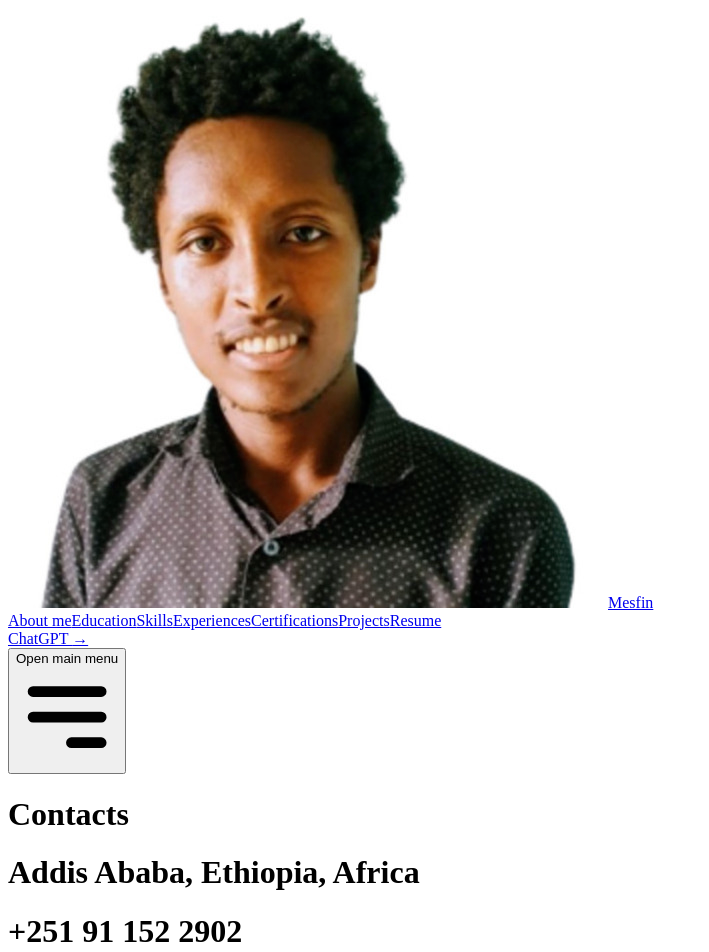
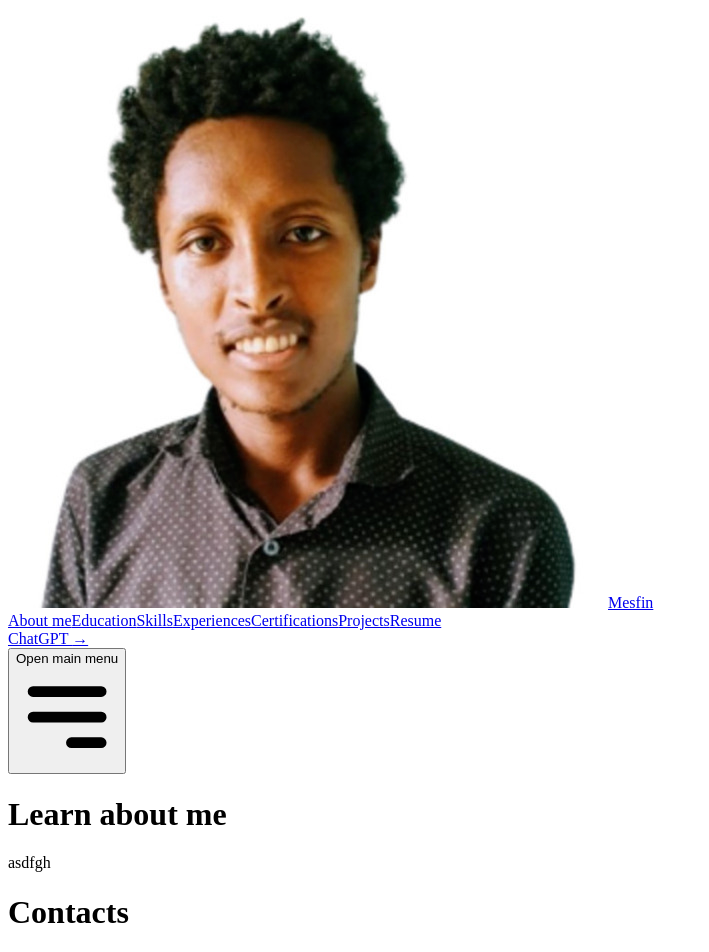
Before and after one commit to sciemesfin/my-portfolio, a Nuxt app: page /about in a window 1280 px wide. Shown: the top 952 px of the page, without its empty margins (0-709 px from the left). Built offline with nearby package versions, Linux system fonts and the light colour scheme.

Commit message:
save changes

```diff
--- /dev/null
+++ b/pages/about.vue
@@ -0,0 +1,10 @@
+<template>
+   <div class="pt-20 md:pt-32 h-full">
+    <div
+      class="mx-auto md:max-w-7xl h-full w-[100%] px-2 py-10 sm:px-6 lg:px-8"
+    >
+    <h1 class="text-xl my-8 mb-10 md:text-7xl font-extrabold py-2">Learn about me</h1>
+            asdfgh
+        </div>
+    </div>
+</template>
--- a/pages/certificates.vue
+++ b/pages/certificates.vue
@@ -10,7 +10,7 @@
           :key="item.school"
           class="w-full p-2 md:p-10 md:w-1/2"
         >
-          <div  class="h-full cursor-pointer bg-white shadow-md border border-gray-200 rounded-lg">
+          <div  class="h-full max-h-[300px] md:max-h-[500px] cursor-pointer bg-white shadow-md border border-gray-200 rounded-lg">
             <img
               :src="item.image"
               alt=""
```
